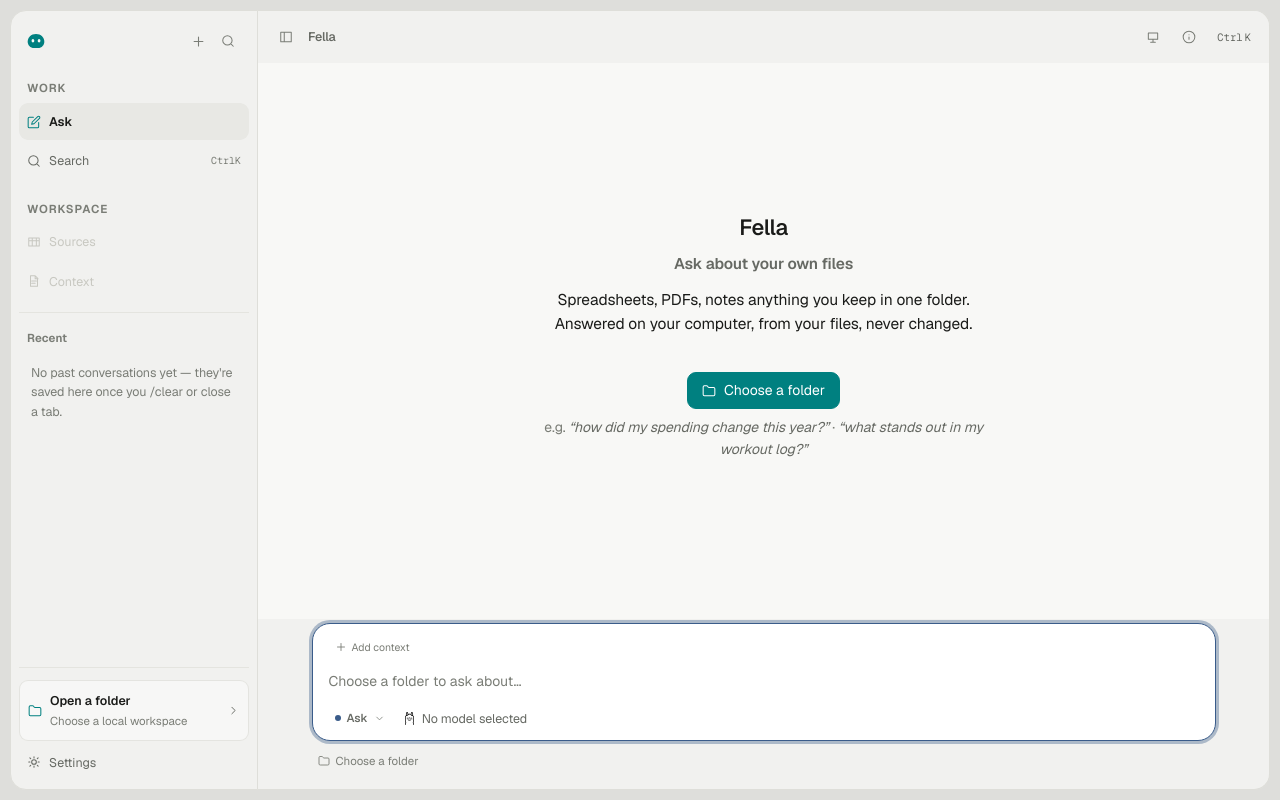
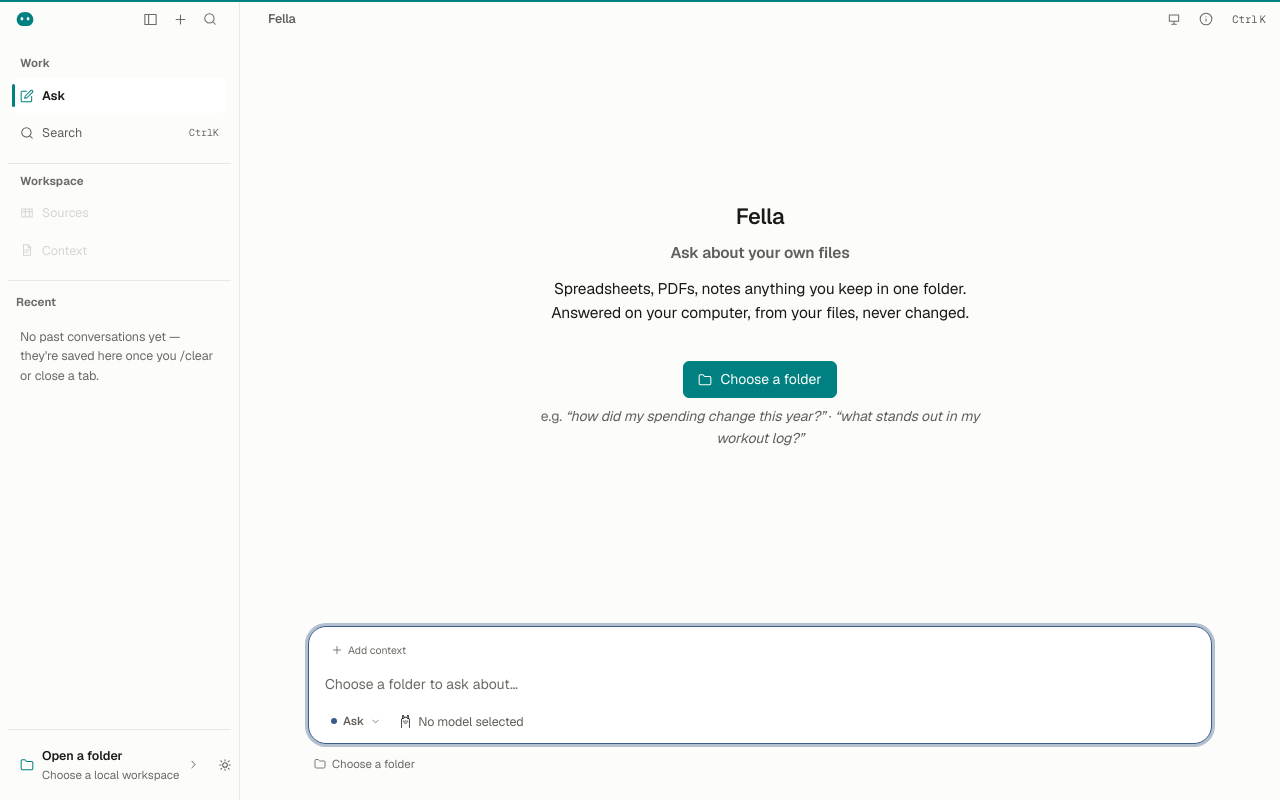
Before and after one commit to Avijit-Kumar-GIT/fella, a SvelteKit app: page / in a window 1280 px wide. Built offline with nearby package versions, Linux system fonts and the light colour scheme.

Commit message:
revert: restore original app shell navigation

```diff
--- a/src/app.css
+++ b/src/app.css
@@ -1,8 +1,6 @@
 /* Fella one hand-written stylesheet. Calm and uncluttered, with room to
-   breathe a lightweight macOS register. The app is built as a dark, rounded
-   desktop window first, while the light appearance keeps the same geometry.
-   Sans for the conversation; monospace only where data lines up (tables, SQL,
-   output, identifiers).
+   breathe a lightweight macOS register. Sans for the conversation; monospace
+   only where data lines up (tables, SQL, output, identifiers).
 
    Tokens are intentionally local to the application. All colors, plus --radius
    and --pad, live here; the type scale, fonts, spacing scale, shadows, radii,
@@ -12,10 +10,10 @@
    - Monochrome first, with one accent. Color (--ok / --warn / --err / --link)
      only carries meaning state, a link, a result and is always paired with a
      word or shape, never color alone. --brand is the single exception: one
-     teal hue standing in for "this is the thing to notice," reused everywhere
-     that applies (the primary action, the empty-state glyph, and a
-     connected-status icon) rather than invented per-component.
-   - Hierarchy comes from type, spacing, and nested rounded surfaces. Earn a
+     warm hue standing in for "this is the thing to notice," reused everywhere
+     that applies (the primary action, the empty-state glyph, the top
+     hairline, a connected-status icon) rather than invented per-component.
+   - Hierarchy comes from type and spacing before borders or fills. Earn a
      border/surface only for selection, grouping, or a raised layer.
    - One focus ring: a soft --link glow (:focus-visible below).
    - One primary action per screen (.pill.primary, filled with --brand);
@@ -42,31 +40,29 @@
 
 :root {
 	/* --- application tokens --------------------------------------------- */
-	/* Warm neutrals with real depth: --window is the area around the two
-	   rounded panes, --bg is the content canvas, --bg-raised is a floating
-	   surface, and --bg-inset is a recessed control fill. */
-	--window: #dededb;
-	--panel: #f1f1ef;
-	--bg: #f8f8f6;
+	/* Warm neutrals with real depth: --bg is the window tint, --bg-raised the
+	   writing surface (they differ now), --bg-inset the recessed fill. */
+	--bg: #fcfcfb;
 	--bg-raised: #ffffff;
-	--bg-inset: #e8e8e4;
-	--border: #deded9;
-	--border-strong: #c8c8c1;
-	--text: #1a1b19;
-	--text-dim: #666963;
+	--bg-inset: #f2f2f0;
+	--border: #e9e8e4;
+	--border-strong: #d7d5d0;
+	--text: #1a1a17;
+	--text-dim: #605e58;
 	/* faint text still carries real content (status line, evidence summary,
 	   completion hints), so it holds WCAG AA (>= 4.5:1 on --bg). */
-	--text-faint: #7a7d76;
-	--accent: #1a1b19;
+	--text-faint: #6c6a63;
+	--accent: #1a1a17;
 	/* the one hue used outside the neutral/status palette: the primary-action
-	   pill, the empty-state glyph, and the composer connected-icon -- one
-	   consistent "notice me" color, not a different one per component. */
+	   pill, the empty-state glyph, the composer connected-icon, the top
+	   hairline -- one consistent "notice me" color, not a different one per
+	   component. */
 	--brand: #008080;
 	--link: #3a5c8a;
 	--ok: #3f7d3f;
 	--warn: #855800;
 	--err: #b23b3b;
-	--radius: 14px;
+	--radius: 8px;
 	--pad: 28px;
 
 	/* --- fixed --------------------------------------------------------- */
@@ -91,13 +87,12 @@
 	--space-6: 32px;
 	--content-max: 960px;
 
-	--radius-window: 16px;
-	--radius-sm: 9px;
-	--radius-chip: 7px;
+	--radius-sm: 6px;
+	--radius-chip: 4px;
 
 	/* soft, diffuse, layered the macOS elevation feel */
-	--shadow-sm: 0 1px 2px rgba(20, 20, 26, 0.05), 0 8px 22px rgba(20, 20, 26, 0.08);
-	--shadow-pop: 0 8px 18px rgba(20, 20, 26, 0.12), 0 24px 60px rgba(20, 20, 26, 0.18);
+	--shadow-sm: 0 1px 2px rgba(20, 20, 26, 0.05), 0 4px 12px rgba(20, 20, 26, 0.06);
+	--shadow-pop: 0 4px 12px rgba(20, 20, 26, 0.08), 0 16px 48px rgba(20, 20, 26, 0.16);
 	--focus-ring: 0 0 0 3px color-mix(in srgb, var(--link) 38%, transparent);
 
 	--dur-fast: 110ms;
@@ -106,24 +101,22 @@
 }
 
 :root[data-color-mode='dark'] {
-	--window: #0c0d0d;
-	--panel: #171918;
-	--bg: #141615;
-	--bg-raised: #1b1d1c;
-	--bg-inset: #252827;
-	--border: #2c302e;
-	--border-strong: #414541;
-	--text: #f0f2ed;
-	--text-dim: #a2a7a0;
-	--text-faint: #7c827b;
-	--accent: #f0f2ed;
+	--bg: #0e0e10;
+	--bg-raised: #17171a;
+	--bg-inset: #1e1e22;
+	--border: #26262a;
+	--border-strong: #37373d;
+	--text: #ededec;
+	--text-dim: #8f8d88;
+	--text-faint: #838079;
+	--accent: #ededec;
 	--brand: #008080;
 	--link: #8fb0dd;
 	--ok: #7cc07c;
 	--warn: #d8a640;
 	--err: #e06c6c;
-	--shadow-sm: 0 1px 2px rgba(0, 0, 0, 0.28), 0 8px 24px rgba(0, 0, 0, 0.32);
-	--shadow-pop: 0 8px 18px rgba(0, 0, 0, 0.38), 0 24px 60px rgba(0, 0, 0, 0.56);
+	--shadow-sm: 0 1px 2px rgba(0, 0, 0, 0.3), 0 4px 12px rgba(0, 0, 0, 0.35);
+	--shadow-pop: 0 4px 12px rgba(0, 0, 0, 0.4), 0 20px 56px rgba(0, 0, 0, 0.55);
 }
 
 * {
@@ -138,7 +131,7 @@ body {
 }
 
 body {
-	background: var(--window);
+	background: var(--bg);
 	color: var(--text);
 	font-family: var(--sans);
 	font-size: var(--fs);
@@ -147,15 +140,6 @@ body {
 	-webkit-font-smoothing: antialiased;
 	text-rendering: optimizeLegibility;
 	overflow: hidden;
-}
-
-/* The web build and the native window share the same inset-window treatment.
-   Keeping this here, instead of in individual views, makes every screen feel
-   like a pane in one desktop app. */
-html[data-color-mode='dark'] body {
-	background:
-		radial-gradient(circle at 18% -12%, rgba(0, 128, 128, 0.045), transparent 33rem),
-		var(--window);
 }
 
 #app {
--- a/src/app.html
+++ b/src/app.html
@@ -20,7 +20,7 @@
 		</script>
 		<!-- Paint the themed window background on the first frame, before the app
 		     stylesheet loads, so there's no flash when an explicit mode is saved.
-		     These values mirror --window in src/app.css. -->
+		     The two values mirror --bg in src/app.css. -->
 		<style>
 			:root {
 				color-scheme: light;
@@ -29,10 +29,10 @@
 				color-scheme: dark;
 			}
 			html {
-				background: #dededb;
+				background: #fcfcfb;
 			}
 			html[data-color-mode='dark'] {
-				background: #0c0d0d;
+				background: #0e0e10;
 			}
 		</style>
 		<!-- Start the UI fonts downloading alongside the JS bundle instead of
--- a/src/lib/components/Logo.svelte
+++ b/src/lib/components/Logo.svelte
@@ -1,6 +1,6 @@
 <script lang="ts">
-	// The fella mark: a blob in --brand with two eyes punched out to --bg, so it
-	// reads correctly against either theme without a second color.
+	// The fella mark: a blob in --brand teal with two eyes punched out to --bg,
+	// so it reads correctly against either theme without a second color.
 	let { size = 18 }: { size?: number } = $props();
 </script>
 
--- a/src/lib/components/Sidebar.svelte
+++ b/src/lib/components/Sidebar.svelte
@@ -149,6 +149,15 @@
 	<div class="header">
 		<span class="logo"><Logo size={18} /></span>
 		<div class="header-actions">
+			<button
+				class="icon-btn"
+				type="button"
+				aria-label="Collapse sidebar"
+				title={`Collapse sidebar (${shortcutModifier}+B)`}
+				onclick={() => session.toggleSidebar()}
+			>
+				<Icon name="panel" size={15} />
+			</button>
 			<button
 				class="icon-btn"
 				type="button"
@@ -311,6 +320,7 @@
 		{/if}
 	</div>
 	<div class="sidebar-footer">
+		<div class="footer-row">
 			{#if session.catalog.workspace}
 				<button
 					class="mount-status"
@@ -344,6 +354,7 @@
 			<button
 				class="nav-row settings-row"
 				title={`Settings (${shortcutModifier}+,)`}
+				aria-label="Settings"
 				aria-keyshortcuts="Control+Comma Meta+Comma"
 				class:active={session.workspaceView === 'settings'}
 				type="button"
@@ -351,23 +362,23 @@
 				onclick={() => session.setWorkspaceView('settings')}
 			>
 				<Icon name="settings" size={14} />
-			<span>Settings</span>
 			</button>
+		</div>
 	</div>
 </aside>
 
 <style>
 	.sidebar {
 		flex: none;
-		width: 248px;
+		width: 240px;
 		display: flex;
 		flex-direction: column;
 		gap: var(--space-1);
-		padding: 8px;
-		background: var(--panel);
-		border: 1px solid var(--border);
+		padding: 0 var(--space-2) var(--space-2);
+		/* No top padding: .header is 38px flush against the top edge, to
+		   match the titlebar's height exactly across the sidebar seam. */
+		background: var(--bg);
 		border-right: 1px solid var(--border);
-		border-radius: var(--radius-window) 0 0 var(--radius-window);
 		overflow: hidden;
 	}
 	.header {
@@ -375,7 +386,7 @@
 		align-items: center;
 		justify-content: space-between;
 		flex: none;
-		height: 44px;
+		height: 38px;
 		padding: 0 var(--space-2);
 	}
 	.logo {
@@ -422,19 +433,18 @@
 	.nav-section {
 		display: grid;
 		gap: 2px;
-		padding: var(--space-3) 0 var(--space-2);
+		padding: var(--space-3) var(--space-1) var(--space-2);
 	}
 	.nav-section + .nav-section {
 		padding-top: var(--space-2);
-		border-top: 0;
+		border-top: 1px solid var(--border);
 	}
 	.nav-heading {
 		padding: 0 var(--space-2) var(--space-1);
 		color: var(--text-faint);
 		font-size: var(--fs-xs);
 		font-weight: 650;
-		letter-spacing: 0.08em;
-		text-transform: uppercase;
+		letter-spacing: 0.01em;
 	}
 	.nav-row {
 		position: relative;
@@ -442,7 +452,7 @@
 		display: flex;
 		align-items: center;
 		gap: var(--space-2);
-		padding: 9px var(--space-2);
+		padding: var(--space-2) var(--space-2);
 		border-radius: var(--radius-sm);
 		color: var(--text-dim);
 		font-size: var(--fs-sm);
@@ -455,9 +465,19 @@
 		color: var(--text);
 	}
 	.nav-row.active {
-		background: var(--bg-inset);
+		background: var(--bg-raised);
 		color: var(--text);
 		font-weight: 620;
+	}
+	.nav-row.active::before {
+		content: '';
+		position: absolute;
+		left: 0;
+		top: 6px;
+		bottom: 6px;
+		width: 3px;
+		border-radius: 2px;
+		background: var(--brand);
 	}
 	.nav-row.active :global(svg) {
 		color: var(--brand);
@@ -482,8 +502,8 @@
 		display: flex;
 		align-items: center;
 		justify-content: space-between;
-		padding: var(--space-4) var(--space-2) var(--space-1);
-		border-top: 1px solid color-mix(in srgb, var(--border) 70%, transparent);
+		padding: var(--space-3) var(--space-2) var(--space-1);
+		border-top: 1px solid var(--border);
 		color: var(--text-faint);
 		font-size: var(--fs-xs);
 		font-weight: 650;
@@ -517,9 +537,9 @@
 		align-items: center;
 		gap: var(--space-2);
 		width: 100%;
-		min-height: 34px;
-		padding-top: 7px;
-		padding-bottom: 7px;
+		min-height: 30px;
+		padding-top: 6px;
+		padding-bottom: 6px;
 		border-radius: var(--radius-sm);
 	}
 	.item:hover,
@@ -602,19 +622,22 @@
 		flex: none;
 		display: grid;
 		gap: 2px;
-		padding: var(--space-3) 0 0;
-		border-top: 1px solid color-mix(in srgb, var(--border) 70%, transparent);
+		padding: var(--space-2) var(--space-1) 0;
+		border-top: 1px solid var(--border);
+	}
+	.footer-row {
+		display: flex;
+		align-items: center;
+		gap: 2px;
 	}
 	.mount-status {
-		width: 100%;
+		flex: 1;
+		min-width: 0;
 		display: flex;
 		align-items: center;
 		gap: var(--space-2);
-		min-width: 0;
-		padding: 10px var(--space-2);
+		padding: var(--space-2);
 		border-radius: var(--radius-sm);
-		background: color-mix(in srgb, var(--bg-raised) 42%, transparent);
-		border: 1px solid color-mix(in srgb, var(--border) 76%, transparent);
 		color: var(--text-dim);
 		text-align: left;
 		transition: background var(--dur-fast) var(--ease), color var(--dur-fast) var(--ease);
@@ -652,6 +675,10 @@
 		font-size: var(--fs-xs);
 	}
 	.settings-row {
-		margin-top: 1px;
+		flex: none;
+		justify-content: center;
+		width: 30px;
+		padding-inline: 0;
+		margin-top: 0;
 	}
 </style>
--- a/src/lib/components/Titlebar.svelte
+++ b/src/lib/components/Titlebar.svelte
@@ -104,15 +104,13 @@
 <div class="titlebar" class:mac={isMac} class:focus={session.focus} data-tauri-drag-region>
 	{#if isMac}<span class="lights" aria-hidden="true"></span>{/if}
 
-	{#if !session.focus}
-		{#if session.sidebarCollapsed}
-			<span class="logo"><Logo size={16} /></span>
-		{/if}
+	{#if !session.focus && session.sidebarCollapsed}
+		<span class="logo"><Logo size={16} /></span>
 		<button
 			class="navbtn"
 			data-tauri-drag-region="false"
 			aria-expanded={!session.sidebarCollapsed}
-			title={`Toggle sidebar (${shortcutModifier}+B)`}
+			title={`Expand sidebar (${shortcutModifier}+B)`}
 			onclick={() => session.toggleSidebar()}
 		>
 			<Icon name="panel" size={14} />
@@ -236,9 +234,9 @@
 		display: flex;
 		align-items: center;
 		gap: var(--space-2);
-		height: 52px;
-		padding: 0 12px 0 14px;
-		background: var(--panel);
+		height: 38px;
+		padding: 0 var(--space-2) 0 var(--pad);
+		background: var(--bg);
 		color: var(--text-faint);
 		font-size: var(--fs-sm);
 		user-select: none;
@@ -260,8 +258,8 @@
 		flex: none;
 		display: grid;
 		place-items: center;
-		width: 28px;
-		height: 28px;
+		width: 24px;
+		height: 24px;
 		border-radius: var(--radius-chip);
 		color: var(--text-faint);
 		transition: background var(--dur-fast) var(--ease), color var(--dur-fast) var(--ease);
--- a/src/routes/+page.svelte
+++ b/src/routes/+page.svelte
@@ -276,34 +276,33 @@
 	.shell {
 		position: relative;
 		display: flex;
-		gap: 0;
-		padding: 10px;
 		height: 100%;
-		background: var(--window);
 	}
 	.shell::before {
-		display: none;
+		content: '';
+		position: absolute;
+		top: 0;
+		left: 0;
+		right: 0;
+		height: 2px;
+		background: var(--brand);
+		pointer-events: none;
 	}
 	.app {
 		display: flex;
 		flex-direction: column;
 		flex: 1;
 		min-width: 0;
-		min-height: 0;
-		background: var(--panel);
-		border: 1px solid var(--border);
-		border-left: 0;
-		border-radius: 0 var(--radius-window) var(--radius-window) 0;
-		overflow: hidden;
+		background: var(--bg);
 	}
 	main {
 		flex: 1;
 		min-height: 0;
 		display: flex;
 		flex-direction: column;
-		margin: 0;
+		/* Same fill as the titlebar/sidebar/panel so the whole shell reads as
+		   one open canvas, not stacked boxes -- no seam, no colour change. */
 		background: var(--bg);
-		overflow: hidden;
 	}
 	.main-row {
 		position: relative;
@@ -316,7 +315,7 @@
 	   transcript surface above it no rule, no colour change. */
 	.dock {
 		flex: none;
-		padding: 0 8px 8px;
+		padding-bottom: var(--space-4);
 	}
 	.dropzone {
 		position: fixed;
@@ -340,20 +339,4 @@
 		color: var(--text-dim);
 		font-size: var(--fs-sm);
 	}
-	@media (max-width: 680px) {
-		.shell {
-			padding: 0;
-		}
-		.app {
-			border-radius: 0;
-			border-left: 0;
-			border-right: 0;
-		}
-		main {
-			margin: 0;
-			border-radius: 0;
-			border-left: 0;
-			border-right: 0;
-		}
-	}
 </style>
```
Also changed, not shown: src/lib/components/TabBar.svelte (+3 -4 lines). Lines whose indentation alone changed are shown as unchanged.
